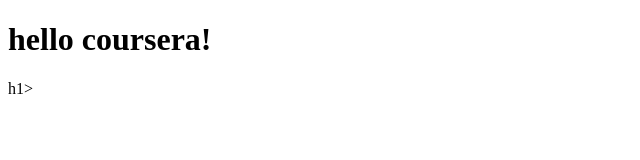
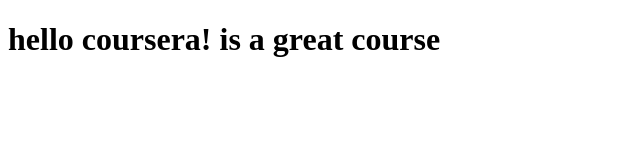
Before and after one commit to ruillercoaster/coursera-WebDeveloper, a plain HTML site: page site/index.html in a window 1280 px wide. Shown: the whole page, without its empty margins (0-640 px from the left). Drawn offline with Linux system fonts and the light colour scheme.

Commit message:
small addition

```diff
--- a/site/index.html
+++ b/site/index.html
@@ -4,6 +4,6 @@
 	<title>Hello Coursera!</title>
 </head>
 <body>
-<h1> hello coursera! </h1>h1>
+<h1> hello coursera! is a great course</h1>
 </body>
 </html>
```
